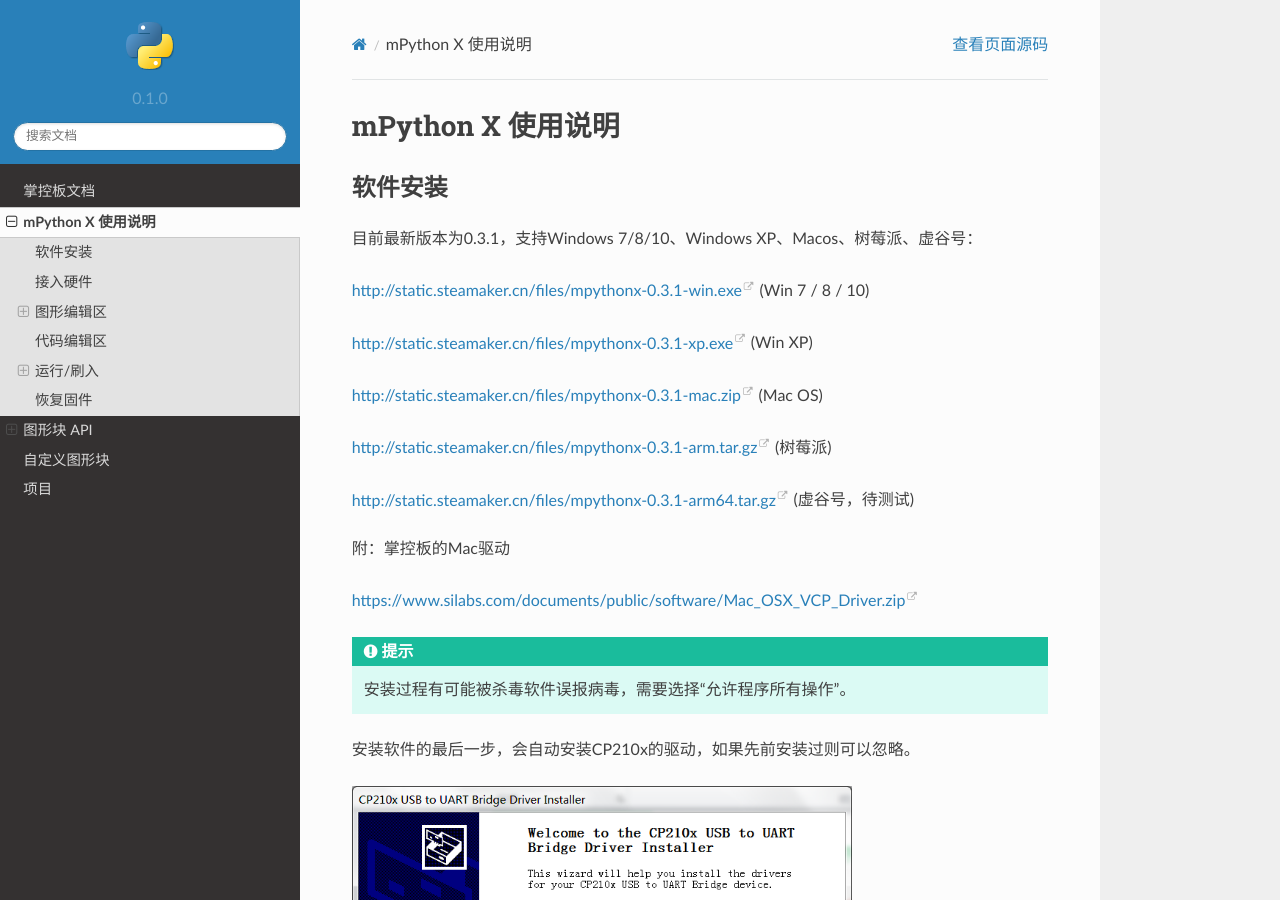
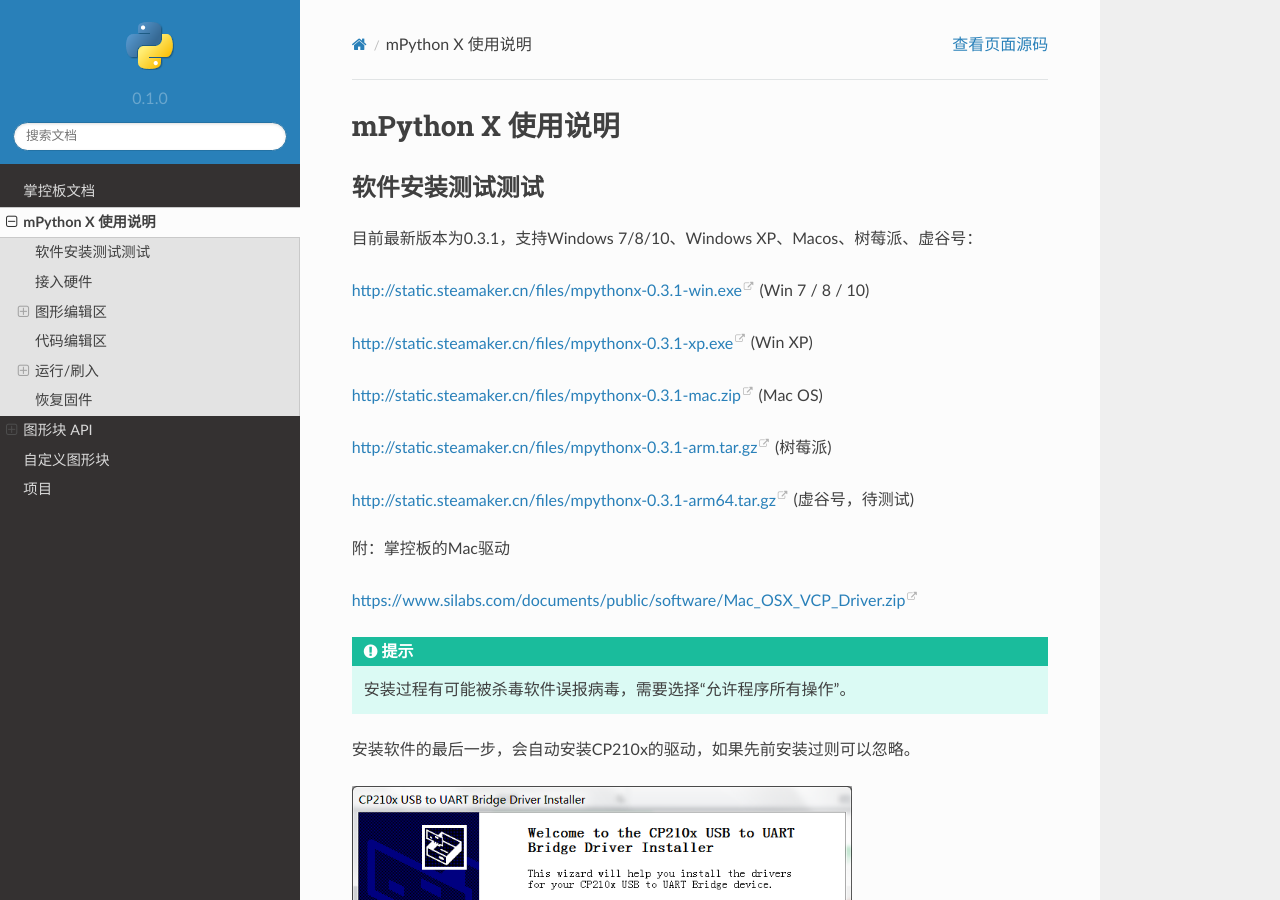
Before and after one commit to labplus-cn/mPythonX-docs, a Sphinx documentation site: the page built from source/mPythonX.rst, in a window 1280 px wide and 900 px high. Built offline with Sphinx 7.4.7 and the Read the Docs theme 2.0.0, drawn with Linux system fonts in a browser that asks for light colours.

Commit message:
测试测试

```diff
--- a/source/mPythonX.rst
+++ b/source/mPythonX.rst
@@ -1,7 +1,7 @@
 mPython X 使用说明
 ====================
 
-软件安装
+软件安装测试测试
 -----------
 
 目前最新版本为0.3.1，支持Windows 7/8/10、Windows XP、Macos、树莓派、虚谷号：
```
